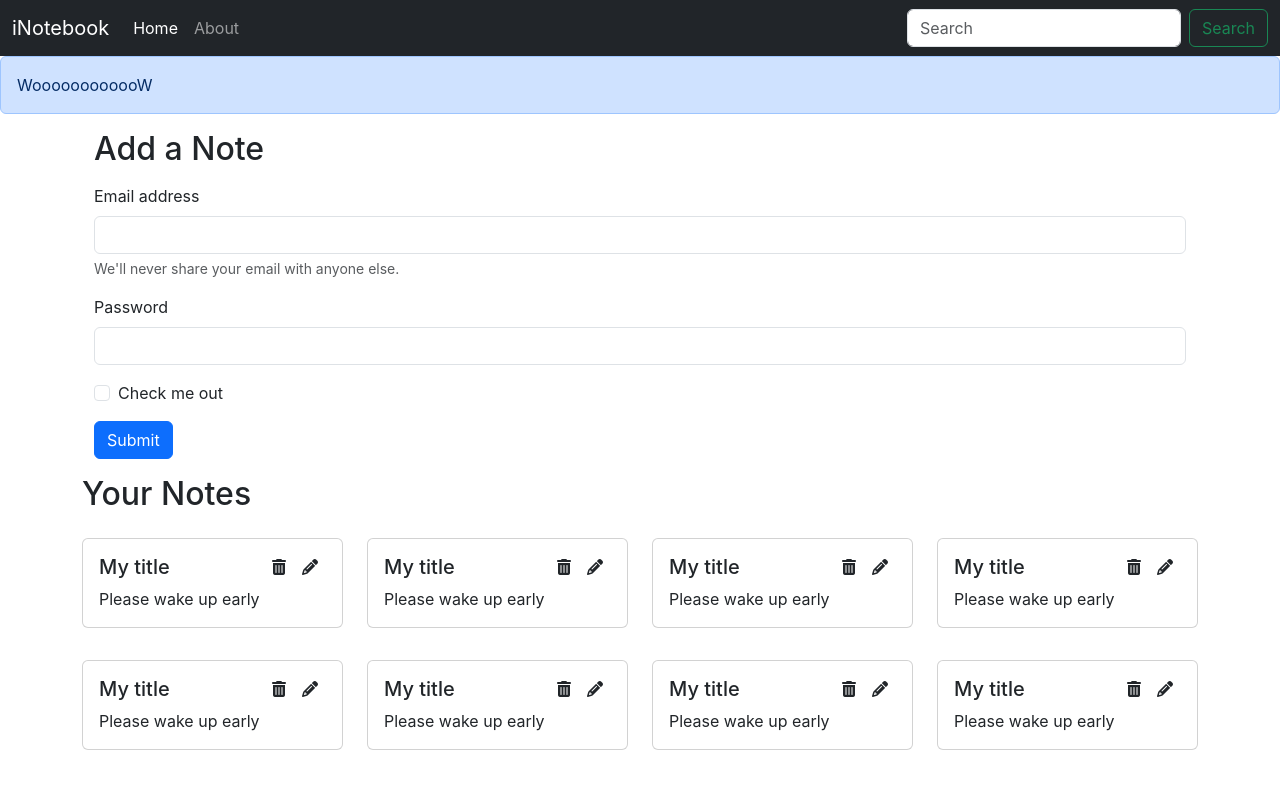
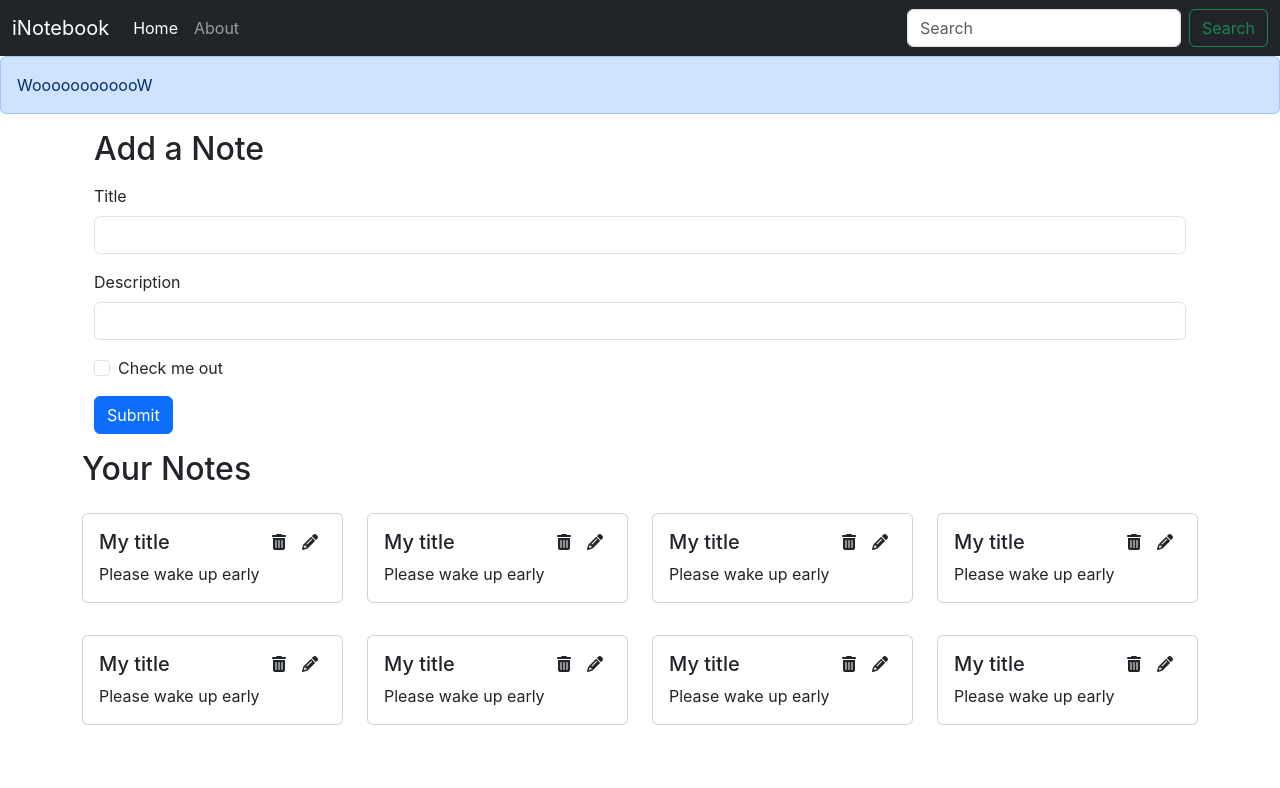
Before and after one commit to PARZIVAL0609/react-Harry, a React (Create React App) app in the folder inotebook/: page / in a window 1280 px wide. Shown: the top 788 px of the page. Built offline with nearby package versions, Linux system fonts and the light colour scheme.

Commit message:
addnote functionality

```diff
--- /dev/null
+++ b/inotebook/src/components/AddNote.js
@@ -0,0 +1,62 @@
+import React, { useContext, useState } from "react";
+import noteContext from "../context/Notes/noteContext";
+
+const AddNote = () => {
+  const context = useContext(noteContext);
+  const { addNote } = context;
+  const [note, setNote] = useState({ title: "", description: "", tag: "default" });
+  const handleClick = (e) => {
+    e.preventDefault();
+    addNote(note.title, note.description, note.tag);
+  };
+  const handleChange = (e) => {
+    setNote({ ...note, [e.target.name]: e.target.value });
+  };
+  return (
+    <div className="container my-3">
+      <h2>Add a Note</h2>
+      <form className="my-3">
+        <div className="mb-3">
+          <label htmlFor="title" className="form-label">
+            Title{" "}
+          </label>
+          <input
+            type="text"
+            className="form-control"
+            id="title"
+            name="title"
+            aria-describedby="emailHelp"
+            onChange={handleChange}
+          />
+        </div>
+        <div className="mb-3">
+          <label htmlFor="description" className="form-label">
+            Description
+          </label>
+          <input
+            type="text"
+            className="form-control"
+            id="description"
+            name="description"
+            onChange={handleChange}
+          />
+        </div>
+        <div className="mb-3 form-check">
+          <input
+            type="checkbox"
+            className="form-check-input"
+            id="exampleCheck1"
+          />
+          <label className="form-check-label" htmlFor="exampleCheck1">
+            Check me out
+          </label>
+        </div>
+        <button type="submit" className="btn btn-primary" onClick={handleClick}>
+          Submit
+        </button>
+      </form>
+    </div>
+  );
+};
+
+export default AddNote;
--- a/inotebook/src/components/Alert.js
+++ b/inotebook/src/components/Alert.js
@@ -3,7 +3,7 @@
 const Alert = (props) => {
   return (
     <div>
-      <div class="alert alert-primary" role="alert">
+      <div className="alert alert-primary" role="alert">
         {props.message}
       </div>
     </div>
--- a/inotebook/src/components/Home.js
+++ b/inotebook/src/components/Home.js
@@ -3,48 +3,6 @@
 const Home = () => {
   return (
     <div>
-      <div className="container my-3">
-        <h2>Add a Note</h2>
-        <form className="my-3">
-          <div className="mb-3">
-            <label htmlFor="exampleInputEmail1" className="form-label">
-              Email address
-            </label>
-            <input
-              type="email"
-              className="form-control"
-              id="exampleInputEmail1"
-              aria-describedby="emailHelp"
-            />
-            <div id="emailHelp" className="form-text">
-              We'll never share your email with anyone else.
-            </div>
-          </div>
-          <div className="mb-3">
-            <label htmlFor="exampleInputPassword1" className="form-label">
-              Password
-            </label>
-            <input
-              type="password"
-              className="form-control"
-              id="exampleInputPassword1"
-            />
-          </div>
-          <div className="mb-3 form-check">
-            <input
-              type="checkbox"
-              className="form-check-input"
-              id="exampleCheck1"
-            />
-            <label className="form-check-label" htmlFor="exampleCheck1">
-              Check me out
-            </label>
-          </div>
-          <button type="submit" className="btn btn-primary">
-            Submit
-          </button>
-        </form>
-      </div>
       <Notes />
     </div>
   );
--- a/inotebook/src/components/Navbar.js
+++ b/inotebook/src/components/Navbar.js
@@ -1,4 +1,4 @@
-import React, { useEffect } from "react";
+import React from "react";
 import { Link, useLocation } from "react-router-dom";
 
 const Navbar = () => {
--- a/inotebook/src/components/Notes.js
+++ b/inotebook/src/components/Notes.js
@@ -1,18 +1,21 @@
 import React, { useContext } from "react";
 import noteContext from "../context/Notes/noteContext";
 import NoteItem from "./NoteItem";
-
+import AddNote from "./AddNote";
 
 const Notes = () => {
   const context = useContext(noteContext);
-  const { notes, setNotes } = context;
+  const { notes} = context;
   return (
+    <>
+    <AddNote/>
     <div className="row my-3">
       <h2>Your Notes</h2>
       {notes.map((note) => {
-        return <NoteItem key = {note._id} note = {note}/>;
+        return <NoteItem key={note._id} note={note} />;
       })}
     </div>
+    </>
   );
 };
 
--- a/inotebook/src/context/Notes/NoteState.js
+++ b/inotebook/src/context/Notes/NoteState.js
@@ -79,8 +79,32 @@
 
   const [notes, setNotes] = useState(notesInitial);
 
+  //Add a note
+  const addNote = (title, description, tag) => {
+    //todo api
+    console.log("Adding")
+    const note = {
+      _id: "3676f2b3f464093fb3d53953",
+      user: "66743a0a2320b67f391d9aa7",
+      title: title,
+      description: description,
+      tag: tag,
+      date: "2024-06-22T15:50:12.353Z",
+      __v: 0,
+    };
+    setNotes(notes.concat(note));
+  };
+
+  //Delete a note
+  const deleteNote = (id) => {};
+
+  //Edit a note
+  const editNote = (id) => {};
+
   return (
-    <noteContext.Provider value={{ notes, setNotes }}>
+    <noteContext.Provider
+      value={{ notes, setNotes, addNote, deleteNote, editNote }}
+    >
       {props.children}
     </noteContext.Provider>
   );
```
